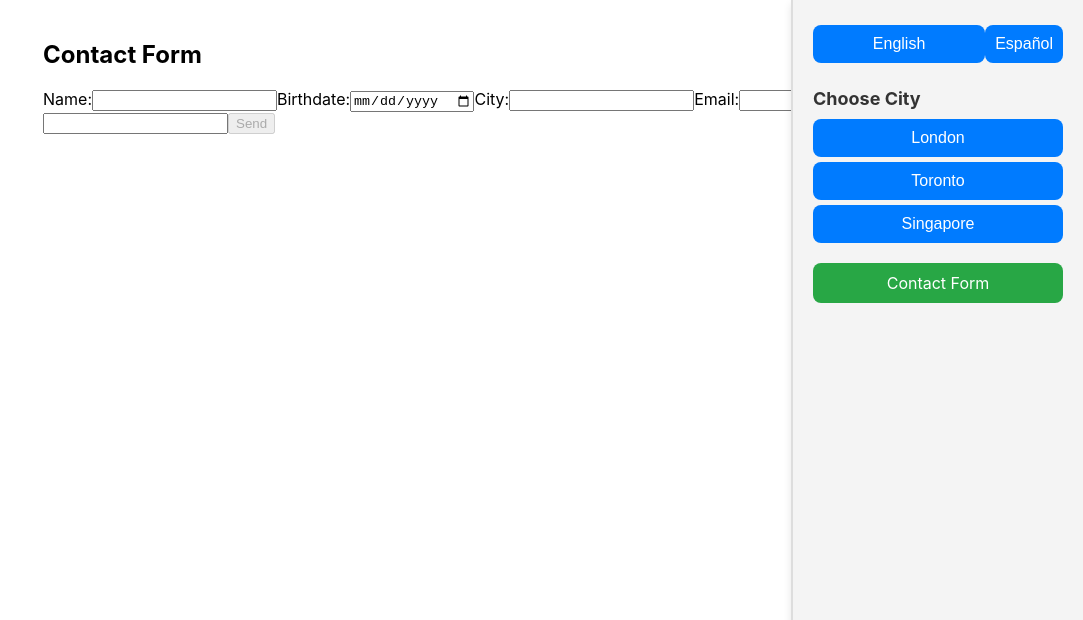
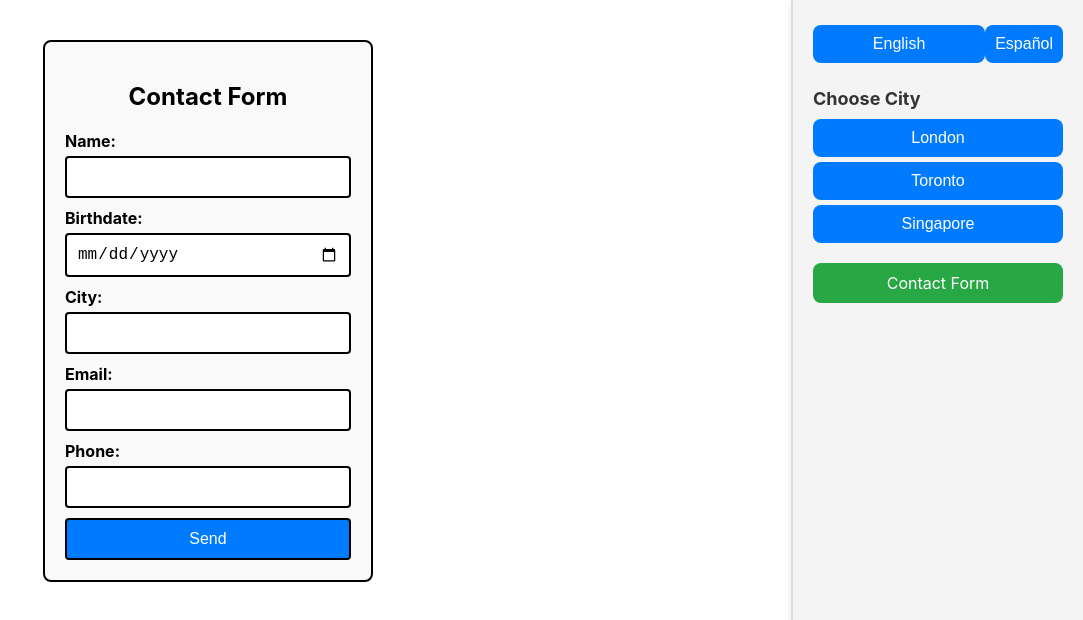
Before and after one commit to ERMASMASCAO/Prueba-480, a React (Create React App) app in the folder weather-app/: page /contact in a window 1280 px wide. Shown: the top 620 px of the page, without its empty margins (197-1280 px from the left). Built offline with nearby package versions, Linux system fonts and the light colour scheme.

Commit message:
cambios en el formulario css

```diff
--- /dev/null
+++ b/weather-app/src/components/ContactForm.css
@@ -0,0 +1,61 @@
+
+
+/* Archivo: ContactForm.css */
+
+.contact-form-container {
+    max-width: 500px; /* Limitar el ancho máximo del formulario */
+    margin: 20px auto; /* Centrar el formulario horizontalmente */
+    padding: 20px;
+    border: 2px solid #000; /* Borde negro alrededor del formulario */
+    border-radius: 8px; /* Bordes redondeados */
+    background-color: #f9f9f9; /* Color de fondo similar al sidebar */
+}
+
+.contact-form-container h2 {
+    margin-bottom: 20px;
+    text-align: center; /* Centrar el título */
+    font-size: 24px; /* Tamaño de fuente más grande para el título */
+}
+
+.contact-form-container label {
+    display: block; /* Mostrar las etiquetas como bloques */
+    margin-bottom: 10px; /* Espacio entre la etiqueta y el campo */
+    font-size: 16px;
+    font-weight: bold; /* Hacer las etiquetas más destacadas */
+}
+
+.contact-form-container input {
+    width: 100%; /* Hacer que los campos de entrada ocupen todo el ancho */
+    padding: 10px; /* Espacio dentro de los campos de entrada */
+    border: 2px solid #000; /* Borde negro para los campos de entrada */
+    border-radius: 4px; /* Bordes redondeados */
+    box-sizing: border-box; /* Incluir el borde y el relleno en el tamaño total del campo */
+    font-size: 16px; /* Tamaño de fuente consistente */
+    margin-top: 5px; /* Espacio entre la etiqueta y el campo de entrada */
+    background-color: #fff; /* Color de fondo blanco para los campos de entrada */
+}
+
+.contact-form-container input:focus {
+    border-color: #007bff; /* Cambiar el color del borde al enfocar */
+    outline: none; /* Eliminar el contorno predeterminado del navegador */
+    box-shadow: 0 0 5px rgba(0, 123, 255, 0.5); /* Agregar sombra de enfoque */
+}
+
+.contact-form-container button {
+    display: block; /* Hacer que el botón ocupe todo el ancho */
+    width: 100%;
+    padding: 10px;
+    margin-top: 10px;
+    border: 2px solid #000; /* Borde negro para el botón */
+    border-radius: 4px; /* Bordes redondeados */
+    background-color: #007bff; /* Color de fondo del botón */
+    color: #fff; /* Color del texto del botón */
+    font-size: 16px; /* Tamaño de fuente consistente */
+    cursor: pointer; /* Mostrar cursor de puntero al pasar sobre el botón */
+    transition: background-color 0.3s, border-color 0.3s; /* Transición suave para el hover */
+}
+
+.contact-form-container button:hover {
+    background-color: #0056b3; /* Color de fondo al pasar el ratón */
+    border-color: #000; /* Mantener el borde negro al pasar el ratón */
+}
--- a/weather-app/src/components/ContactForm.js
+++ b/weather-app/src/components/ContactForm.js
@@ -1,4 +1,5 @@
 import React, { useState } from 'react';
+import './ContactForm.css'; // Importar el archivo CSS
 
 function ContactForm() {
   const [formData, setFormData] = useState({
@@ -18,7 +19,7 @@ function ContactForm() {
   };
 
   return (
-    <div>
+    <div className="contact-form-container">
       <h2>Contact Form</h2>
       <form>
         <label>
```
